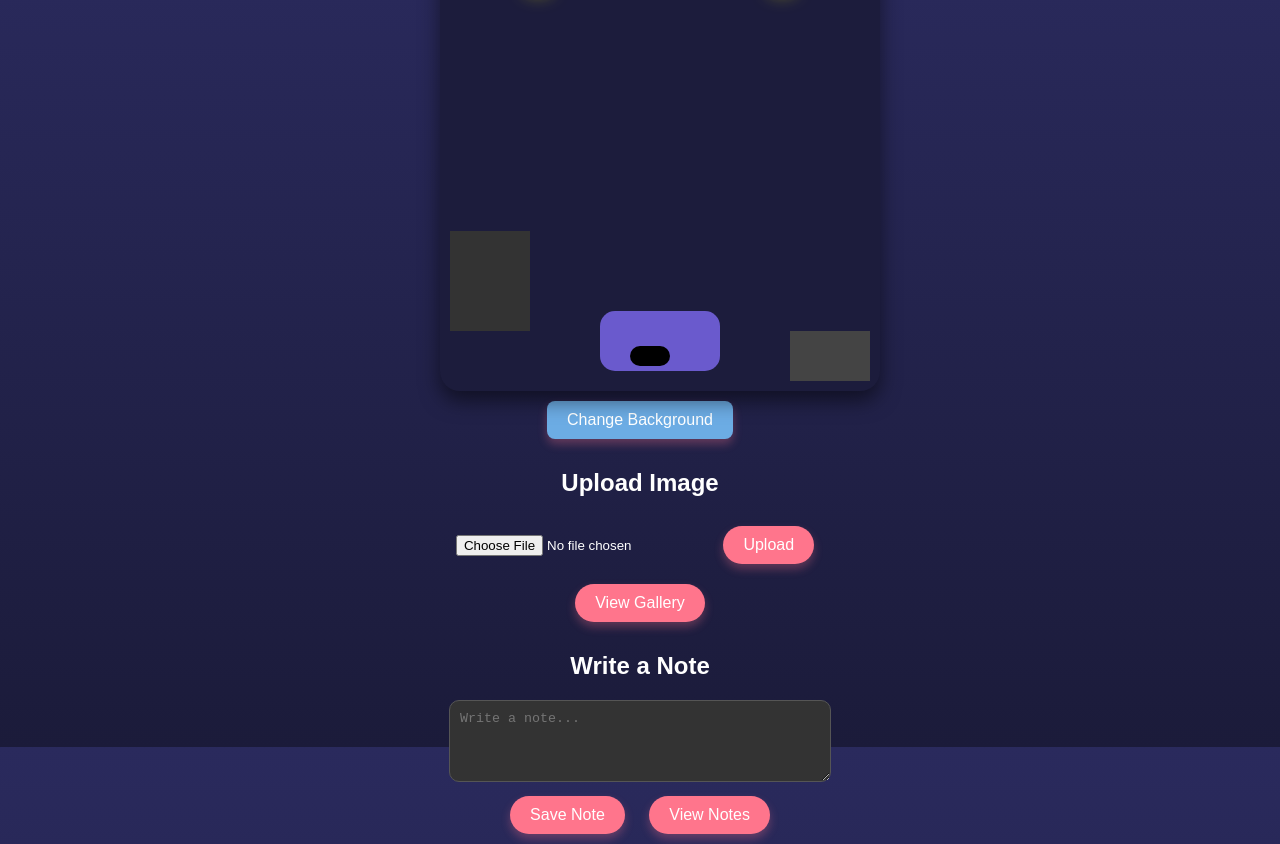
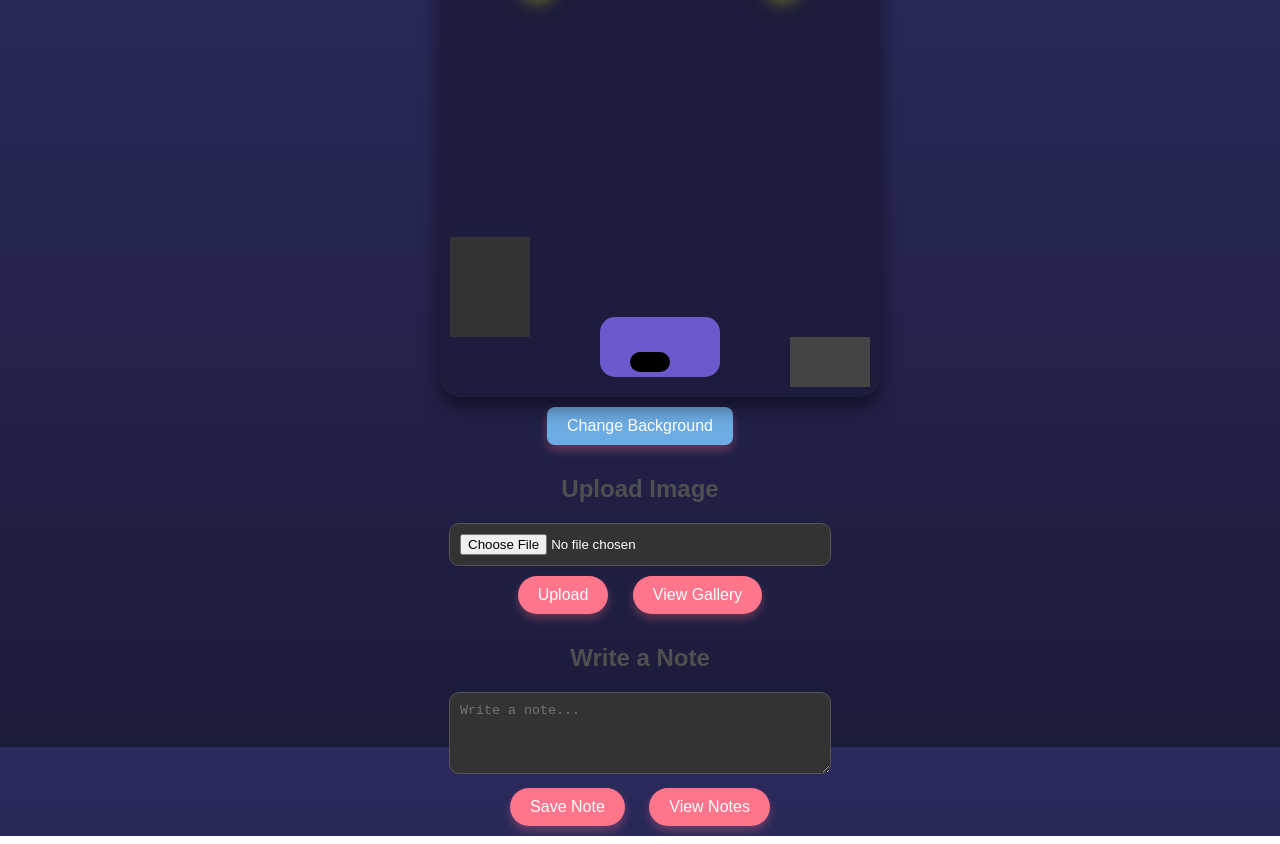
Before and after one commit to TyrellR1997/closing-the-distance-app, a plain HTML site: page index.html in a window 1280 px wide. Shown: the part 69-913 px from the top of the page. Drawn offline with Linux system fonts and the light colour scheme; no server answers.

Commit message:
fixing styles

```diff
--- a/styles.css
+++ b/styles.css
@@ -99,8 +99,15 @@ button {
     box-shadow: 0px 5px 10px rgba(255, 117, 140, 0.3);
 }
 
+/* Header and Section Titles */
+h1, h2 {
+    color: #4f4f4f;
+    text-align: center;
+    margin-bottom: 20px;
+}
+
 /* Notes and Upload */
-textarea {
+input[type="file"], textarea {
     background-color: #333;
     color: #fff;
     border: 1px solid #555;
```
